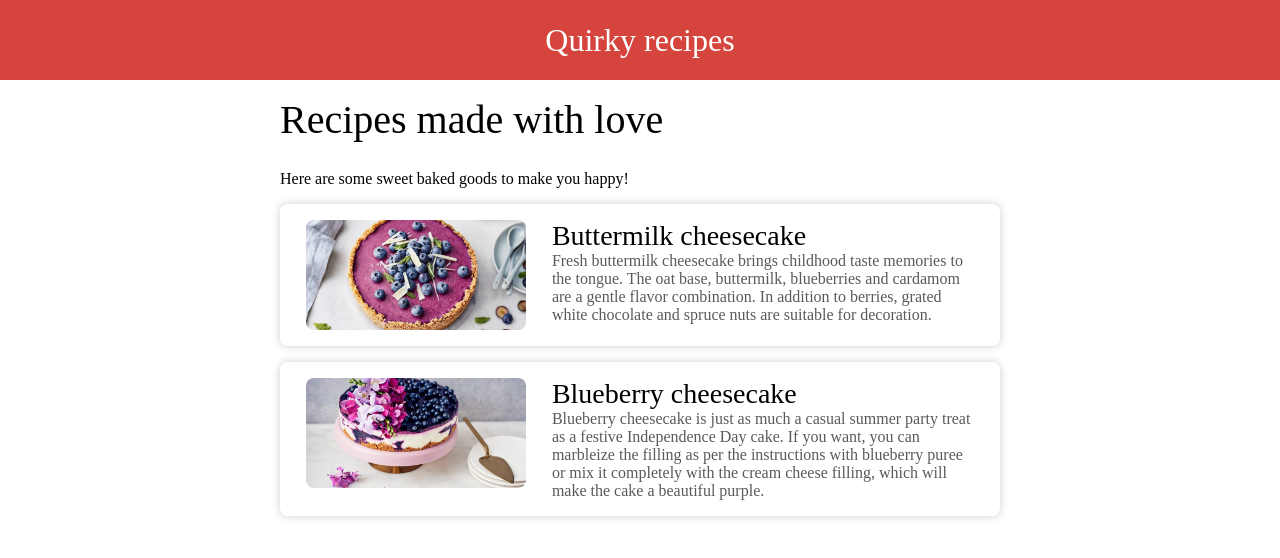
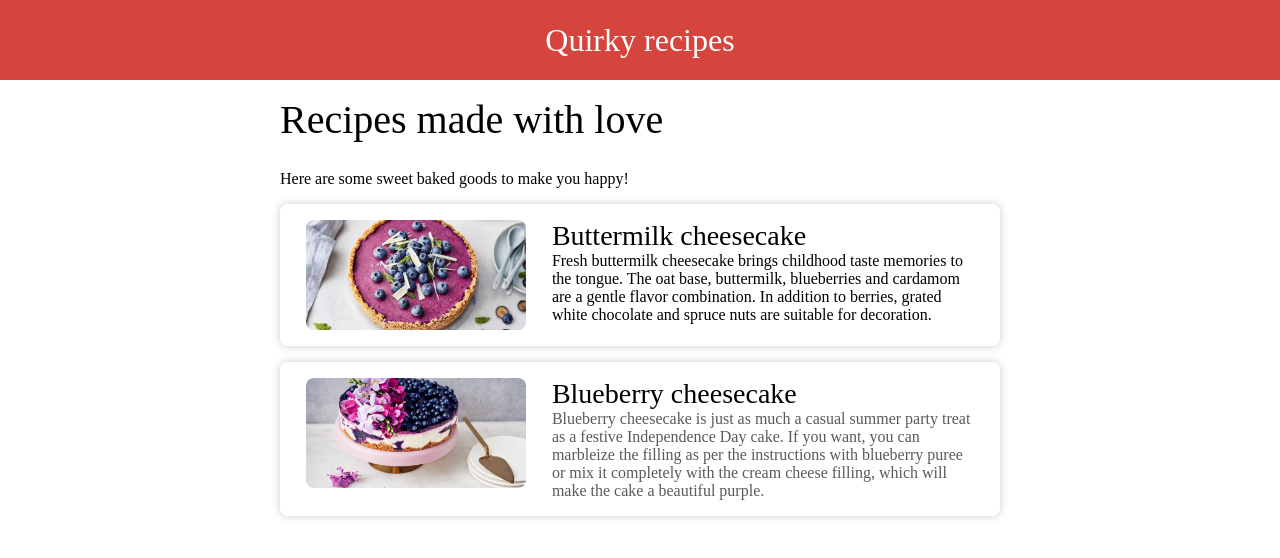
Before and after one commit to Henri-Mikael-Korpela/customer-ui-state-management-demo, a React (Vite) app in the folder customer-frontend/: page / in a window 1280 px wide. In both pictures the pointer is over the element 763 px from the left and 287 px from the top of the page. Shown: the top 558 px of the page. Built offline with nearby package versions, Linux system fonts and the light colour scheme; a web font is replaced by a local one.

Commit message:
Add description font color change on pastry card hover

```diff
--- a/customer-frontend/src/App.css
+++ b/customer-frontend/src/App.css
@@ -31,6 +31,7 @@
   border-radius:8px;
   box-sizing: border-box;
   box-shadow: 0px 0px 10px 0px rgba(0,0,0,0.2);
+  cursor:pointer;
   display:grid;
   grid-template-columns: 33% 2vw auto;
   margin-bottom:2vh;
@@ -75,3 +76,6 @@
   font-weight: 400;
   margin:0;
 }
+.PastryListCard:hover .PastryListCard-info > p {
+  color:black;
+}
```
